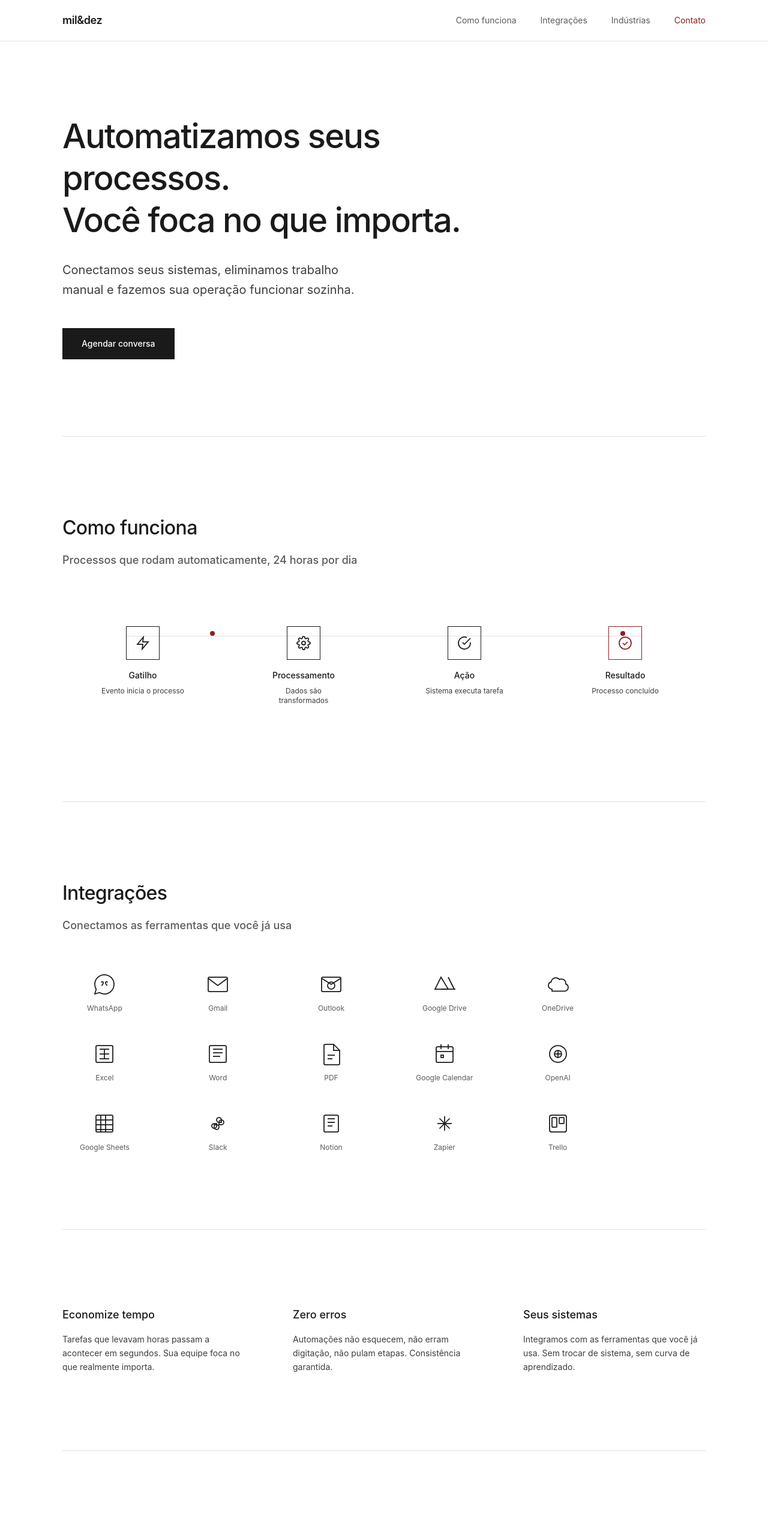
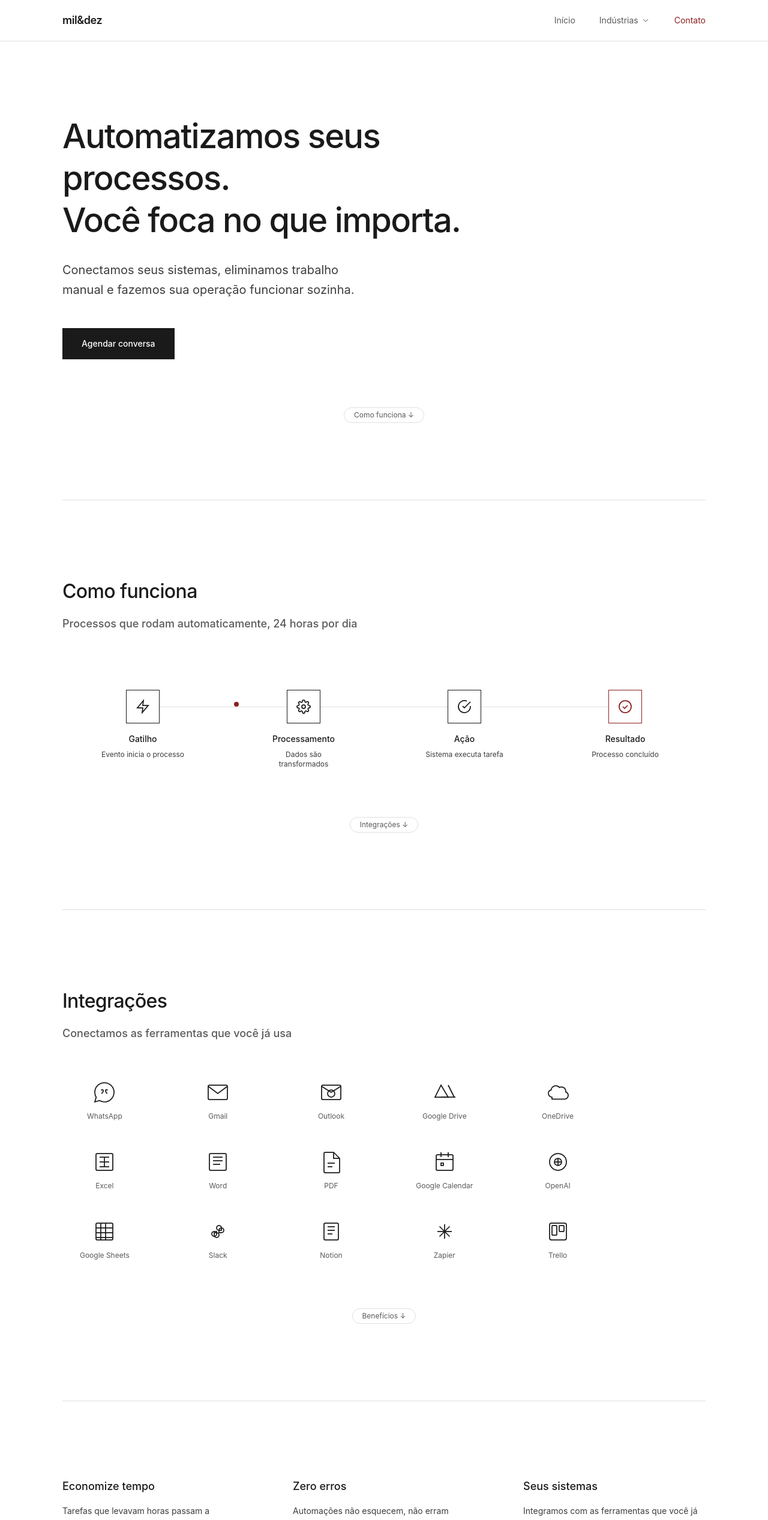
Before and after one commit to miledez-git-org/miledez-website, a Next.js app: page / in a window 1280 px wide. Shown: the top 2534 px of the page at 60% size. Built offline with nearby package versions, Linux system fonts and the light colour scheme.

Commit message:
menu update

```diff
--- a/app/globals.css
+++ b/app/globals.css
@@ -4,10 +4,23 @@
 
 /* Animation keyframes */
 @keyframes movePulse {
-  0% { opacity: 0; left: 0; }
-  15% { opacity: 1; }
-  85% { opacity: 1; }
-  100% { opacity: 0; left: calc(100% - 8px); }
+  0% {
+    opacity: 0;
+    left: 0;
+  }
+
+  15% {
+    opacity: 1;
+  }
+
+  85% {
+    opacity: 1;
+  }
+
+  100% {
+    opacity: 0;
+    left: calc(100% - 8px);
+  }
 }
 
 .animate-pulse-move {
@@ -18,3 +31,19 @@
 html {
   scroll-behavior: smooth;
 }
+
+::selection {
+  background-color: #8b2020;
+  color: #ffffff;
+}
+
+.fade-in-up {
+  opacity: 0;
+  transform: translateY(20px);
+  transition: opacity 0.6s ease-out, transform 0.6s ease-out;
+}
+
+.fade-in-up.visible {
+  opacity: 1;
+  transform: translateY(0);
+}
--- a/app/page.tsx
+++ b/app/page.tsx
@@ -23,6 +23,24 @@ export default function Home() {
     if (workflowRef.current) {
       observer.observe(workflowRef.current)
     }
+
+    return () => observer.disconnect()
+  }, [])
+
+  // Staggered reveal observer
+  useEffect(() => {
+    const observer = new IntersectionObserver(
+      (entries) => {
+        entries.forEach((entry) => {
+          if (entry.isIntersecting) {
+            entry.target.classList.add('visible')
+          }
+        })
+      },
+      { threshold: 0.1 }
+    )
+
+    document.querySelectorAll('.fade-in-up').forEach((el) => observer.observe(el))
 
     return () => observer.disconnect()
   }, [])
@@ -78,6 +96,15 @@ export default function Home() {
             Agendar conversa
           </a>
         </div>
+
+        <div className="mt-20 flex justify-center">
+          <a
+            href="#como-funciona"
+            className="px-4 py-1 rounded-full border border-brand-border text-xs text-brand-muted hover:bg-brand-accent hover:text-white hover:border-brand-accent transition-all duration-300"
+          >
+            Como funciona ↓
+          </a>
+        </div>
       </section>
 
       <div className="max-w-6xl mx-auto px-10">
@@ -91,9 +118,9 @@ export default function Home() {
           <p className="mt-4 text-lg font-medium text-brand-muted">Processos que rodam automaticamente, 24 horas por dia</p>
         </div>
 
-        <div ref={workflowRef} className="relative py-8">
+        <div ref={workflowRef} className="relative py-8 fade-in-up">
           {/* Connection lines */}
-          <div className="absolute top-12 left-[10%] right-[10%] flex">
+          <div className="absolute top-[60px] left-[10%] right-[10%] flex">
             {workflowSteps.slice(0, -1).map((_, i) => (
               <div
                 key={i}
@@ -108,7 +135,7 @@ export default function Home() {
           </div>
 
           {/* Data pulses */}
-          <div className="absolute top-10 left-[10%] right-[10%] flex h-2 overflow-hidden">
+          <div className="absolute top-[52px] left-[10%] right-[10%] flex h-2 overflow-hidden">
             {workflowSteps.slice(0, -1).map((_, i) => (
               <div key={i} className="flex-1 relative overflow-hidden">
                 <div
@@ -136,7 +163,7 @@ export default function Home() {
                 }}
               >
                 <div
-                  className={`w-14 h-14 mx-auto mb-4 flex items-center justify-center border ${i === 3 ? 'border-brand-accent text-brand-accent' : 'border-brand-black text-brand-black'
+                  className={`w-14 h-14 mx-auto mb-4 flex items-center justify-center border bg-white relative z-10 ${i === 3 ? 'border-brand-accent text-brand-accent' : 'border-brand-black text-brand-black'
                     }`}
                 >
                   {step.icon}
@@ -147,6 +174,15 @@ export default function Home() {
             ))}
           </div>
         </div>
+
+        <div className="mt-12 flex justify-center">
+          <a
+            href="#integracoes"
+            className="px-4 py-1 rounded-full border border-brand-border text-xs text-brand-muted hover:bg-brand-accent hover:text-white hover:border-brand-accent transition-all duration-300"
+          >
+            Integrações ↓
+          </a>
+        </div>
       </section>
 
       <div className="max-w-6xl mx-auto px-10">
@@ -154,7 +190,7 @@ export default function Home() {
       </div>
 
       {/* Integrations */}
-      <section id="integracoes" className="py-32 px-10 max-w-6xl mx-auto">
+      <section id="integracoes" className="py-32 px-10 max-w-6xl mx-auto fade-in-up">
         <div className="mb-16">
           <h2 className="text-[2rem] font-medium text-brand-black tracking-[-0.02em]">Integrações</h2>
           <p className="mt-4 text-lg font-medium text-brand-muted">Conectamos as ferramentas que você já usa</p>
@@ -168,6 +204,15 @@ export default function Home() {
             </div>
           ))}
         </div>
+
+        <div className="mt-20 flex justify-center">
+          <a
+            href="#beneficios"
+            className="px-4 py-1 rounded-full border border-brand-border text-xs text-brand-muted hover:bg-brand-accent hover:text-white hover:border-brand-accent transition-all duration-300"
+          >
+            Benefícios ↓
+          </a>
+        </div>
       </section>
 
       <div className="max-w-6xl mx-auto px-10">
@@ -175,7 +220,7 @@ export default function Home() {
       </div>
 
       {/* Benefits */}
-      <section className="py-32 px-10 max-w-6xl mx-auto">
+      <section id="beneficios" className="py-32 px-10 max-w-6xl mx-auto fade-in-up">
         <div className="grid grid-cols-3 gap-20">
           <div>
             <h3 className="text-lg font-medium mb-4 text-brand-black">Economize tempo</h3>
@@ -196,6 +241,15 @@ export default function Home() {
             </p>
           </div>
         </div>
+
+        <div className="mt-20 flex justify-center">
+          <a
+            href="#processo"
+            className="px-4 py-1 rounded-full border border-brand-border text-xs text-brand-muted hover:bg-brand-accent hover:text-white hover:border-brand-accent transition-all duration-300"
+          >
+            Nosso processo ↓
+          </a>
+        </div>
       </section>
 
       <div className="max-w-6xl mx-auto px-10">
@@ -203,7 +257,7 @@ export default function Home() {
       </div>
 
       {/* Process */}
-      <section className="py-32 px-10 max-w-6xl mx-auto">
+      <section id="processo" className="py-32 px-10 max-w-6xl mx-auto fade-in-up">
         <div className="grid grid-cols-2 gap-32">
           <div>
             <h2 className="text-[2rem] font-medium mb-12 text-brand-black tracking-[-0.02em]">Nosso processo</h2>
@@ -228,6 +282,15 @@ export default function Home() {
             ))}
           </div>
         </div>
+
+        <div className="mt-20 flex justify-center">
+          <a
+            href="#industrias"
+            className="px-4 py-1 rounded-full border border-brand-border text-xs text-brand-muted hover:bg-brand-accent hover:text-white hover:border-brand-accent transition-all duration-300"
+          >
+            Indústrias ↓
+          </a>
+        </div>
       </section>
 
       <div className="max-w-6xl mx-auto px-10">
@@ -235,7 +298,7 @@ export default function Home() {
       </div>
 
       {/* Industries */}
-      <section id="industrias" className="py-32 px-10 max-w-6xl mx-auto">
+      <section id="industrias" className="py-32 px-10 max-w-6xl mx-auto fade-in-up">
         <div className="mb-16">
           <h2 className="text-[2rem] font-medium text-brand-black tracking-[-0.02em]">Indústrias</h2>
           <p className="mt-4 text-lg font-medium text-brand-muted">Soluções específicas para cada setor</p>
@@ -266,6 +329,15 @@ export default function Home() {
             </Link>
           ))}
         </div>
+
+        <div className="mt-20 flex justify-center">
+          <a
+            href="#contato"
+            className="px-4 py-1 rounded-full border border-brand-border text-xs text-brand-muted hover:bg-brand-accent hover:text-white hover:border-brand-accent transition-all duration-300"
+          >
+            Contato ↓
+          </a>
+        </div>
       </section>
 
       <div className="max-w-6xl mx-auto px-10">
--- a/components/Header.tsx
+++ b/components/Header.tsx
@@ -17,26 +17,36 @@ export default function Header() {
         </Link>
         <div className="hidden md:flex gap-10 text-sm">
           <Link
-            href="/#como-funciona"
+            href="/"
             className="relative group text-brand-muted hover:text-brand-black transition-colors"
           >
-            Como funciona
+            Início
             <span className="absolute left-0 bottom-0 w-0 h-[1.5px] bg-brand-black transition-all duration-300 group-hover:w-full" />
           </Link>
-          <Link
-            href="/#integracoes"
-            className="relative group text-brand-muted hover:text-brand-black transition-colors"
-          >
-            Integrações
-            <span className="absolute left-0 bottom-0 w-0 h-[1.5px] bg-brand-black transition-all duration-300 group-hover:w-full" />
-          </Link>
-          <Link
-            href="/#industrias"
-            className="relative group text-brand-muted hover:text-brand-black transition-colors"
-          >
-            Indústrias
-            <span className="absolute left-0 bottom-0 w-0 h-[1.5px] bg-brand-black transition-all duration-300 group-hover:w-full" />
-          </Link>
+
+          <div className="relative group">
+            <button className="flex items-center gap-1 text-brand-muted hover:text-brand-black transition-colors">
+              Indústrias
+              <svg viewBox="0 0 24 24" className="w-4 h-4 transition-transform group-hover:rotate-180" fill="none" stroke="currentColor" strokeWidth="1.5">
+                <path d="M6 9l6 6 6-6" />
+              </svg>
+            </button>
+
+            <div className="absolute top-full left-1/2 -translate-x-1/2 pt-4 opacity-0 invisible group-hover:opacity-100 group-hover:visible transition-all duration-200 min-w-[200px]">
+              <div className="bg-white border border-brand-border p-2 shadow-sm rounded-sm flex flex-col gap-1">
+                <Link href="/saude" className="px-4 py-2 text-brand-muted hover:text-brand-black hover:bg-gray-50 text-left transition-colors">
+                  Saúde e Clínicas
+                </Link>
+                <Link href="/servicos" className="px-4 py-2 text-brand-muted hover:text-brand-black hover:bg-gray-50 text-left transition-colors">
+                  Serviços Profissionais
+                </Link>
+                <Link href="/varejo" className="px-4 py-2 text-brand-muted hover:text-brand-black hover:bg-gray-50 text-left transition-colors">
+                  Varejo e E-commerce
+                </Link>
+              </div>
+            </div>
+          </div>
+
           <Link
             href="/#contato"
             className="text-brand-accent"
```
